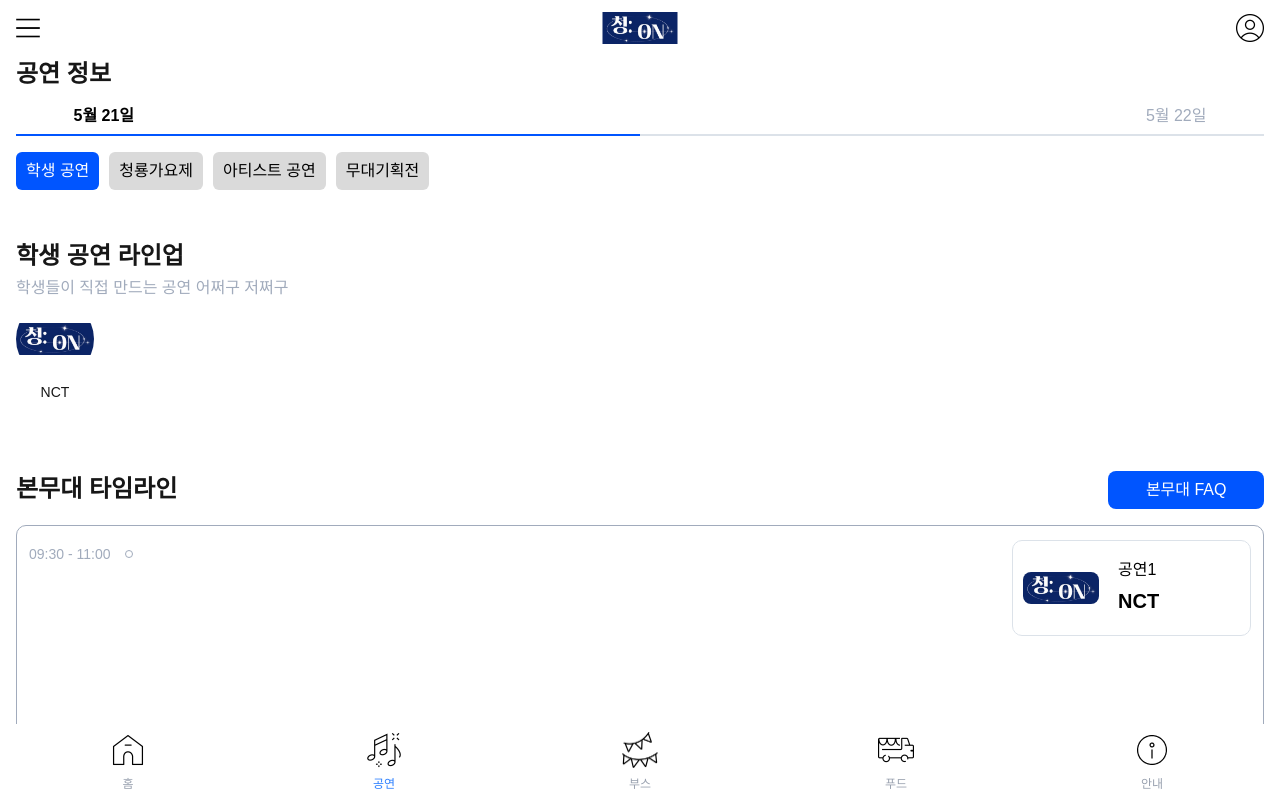
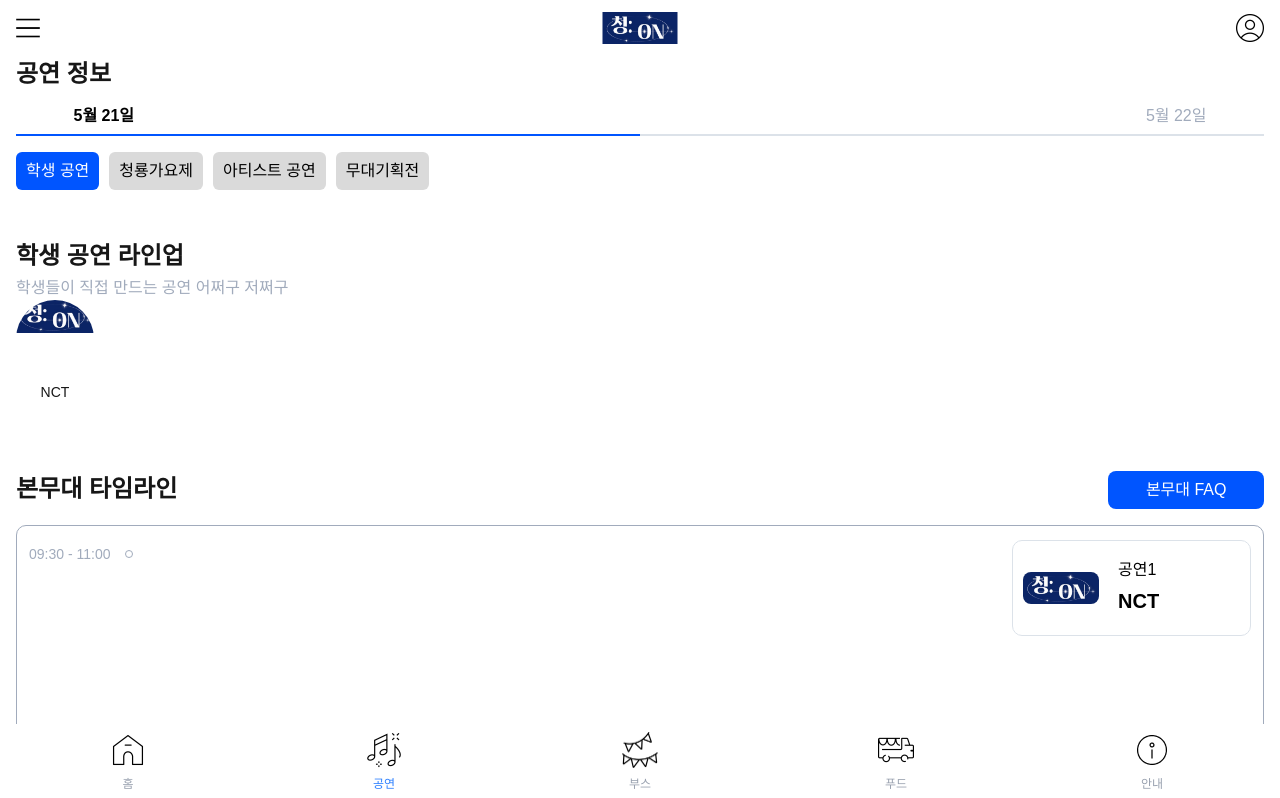
Before and after one commit to LUCAUS-Likelion14th/FrontEnd, a Next.js app: page /stage in a window 1280 px wide. Shown: the top 798 px of the page. Built offline with nearby package versions, Linux system fonts and the light colour scheme.

Commit message:
feat: 아티스트 버튼, 타임라인 카드 클릭 시 공연 상세정보 페이지로 이동

```diff
--- /dev/null
+++ b/app/stage/[id]/page.tsx
@@ -0,0 +1,8 @@
+export default function StageDetailPage() {
+  return (
+    <div>
+      <section>공연 정보 이미지</section>
+      <section>공연 상세 정보</section>
+    </div>
+  );
+}
--- a/app/stage/page.tsx
+++ b/app/stage/page.tsx
@@ -146,6 +146,7 @@ export default function StagePage() {
           {filteredData.map((item) => (
             <ArtistButton
               key={item.id}
+              id={item.id}
               image={item.artistLogo}
               artist={item.artist}
             />
--- a/components/stage/ArtistButton.tsx
+++ b/components/stage/ArtistButton.tsx
@@ -1,22 +1,17 @@
 import Image from "next/image";
+import Link from "next/link";
 
 type ArtistButtonProps = {
+  id: number;
   image: string;
   artist: string;
-  onClick?: () => void;
 };
 
-export default function ArtistButton({
-  image,
-  artist,
-  onClick,
-}: ArtistButtonProps) {
+export default function ArtistButton({ id, image, artist }: ArtistButtonProps) {
   return (
-    <div className="flex flex-col items-center gap-1">
-      <button
-        onClick={onClick}
-        className="w-19.5 h-19.5 rounded-full overflow-hidden [-ms-overflow-style:none] [scrollbar-width:none] [&::-webkit-scrollbar]:hidden"
-      >
+    <Link href={`/stage/${id}`}>
+      <div className="flex flex-col items-center gap-1 cursor-pointer">
+        <div className="w-19.5 h-19.5 rounded-full overflow-hidden [-ms-overflow-style:none] [scrollbar-width:none] [&::-webkit-scrollbar]:hidden">
           <Image
             src={image}
             alt={`${artist} 사진`}
@@ -24,8 +19,9 @@ export default function ArtistButton({
             height={78}
             className="object-cover"
           />
-      </button>
+        </div>
         <p className="text-[14px]">{artist}</p>
       </div>
+    </Link>
   );
 }
--- a/components/stage/StageTimeline.tsx
+++ b/components/stage/StageTimeline.tsx
@@ -90,6 +90,7 @@ export default function StageTimeline({ data, activeId }: Props) {
         {data.map((item) => (
           <TimelineCard
             key={item.id}
+            id={item.id}
             image={item.stageImage}
             description={item.description}
             artist={item.artist}
--- a/components/stage/TimelineCard.tsx
+++ b/components/stage/TimelineCard.tsx
@@ -2,6 +2,7 @@ import Image from "next/image";
 import Link from "next/link";
 
 type TimelineCardProps = {
+  id: number;
   image: string;
   description: string;
   artist: string;
@@ -9,13 +10,14 @@ type TimelineCardProps = {
 };
 
 export default function TimelineCard({
+  id,
   image,
   description,
   artist,
   isActive,
 }: TimelineCardProps) {
   return (
-    <Link href="">
+    <Link href={`/stage/${id}`}>
       <article
         className={`flex items-center gap-4.75 w-full min-w-59.75 min-h-24 p-2.5 rounded-[10px] cursor-pointer ${
           isActive ? "border-2 border-primary" : "border border-text-sub2"
```
Lines whose indentation alone changed are shown as unchanged.
